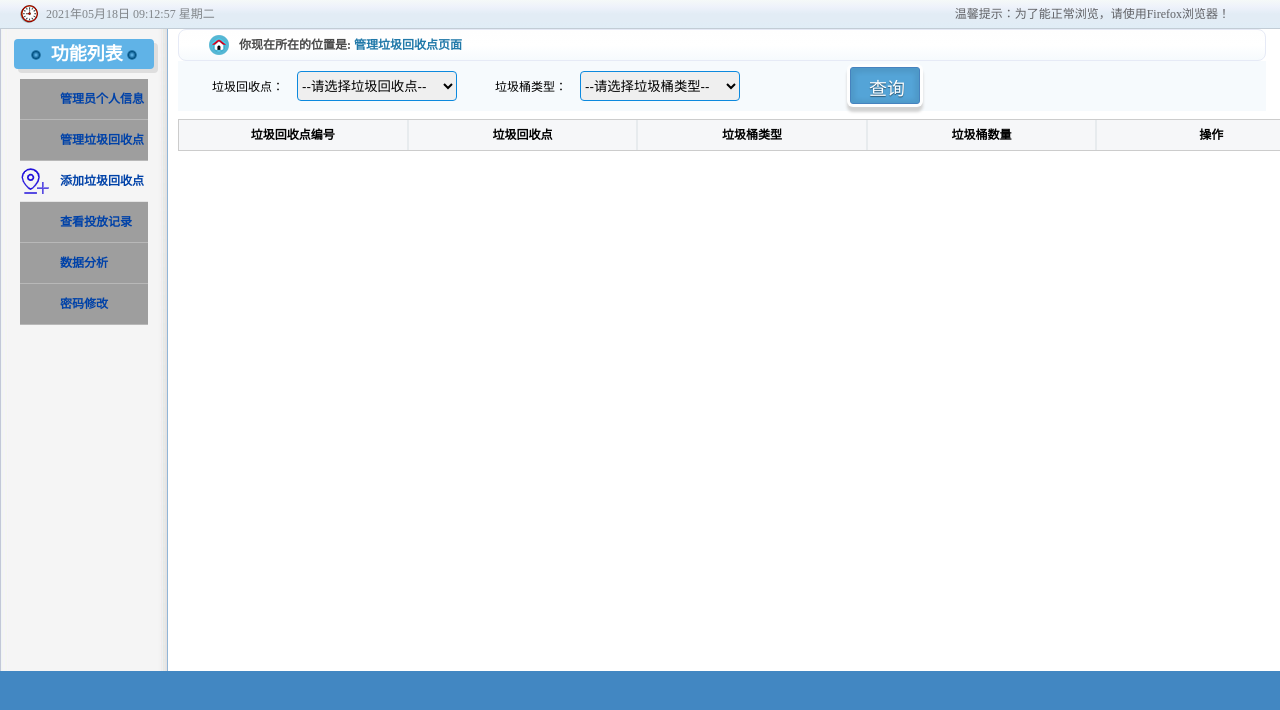
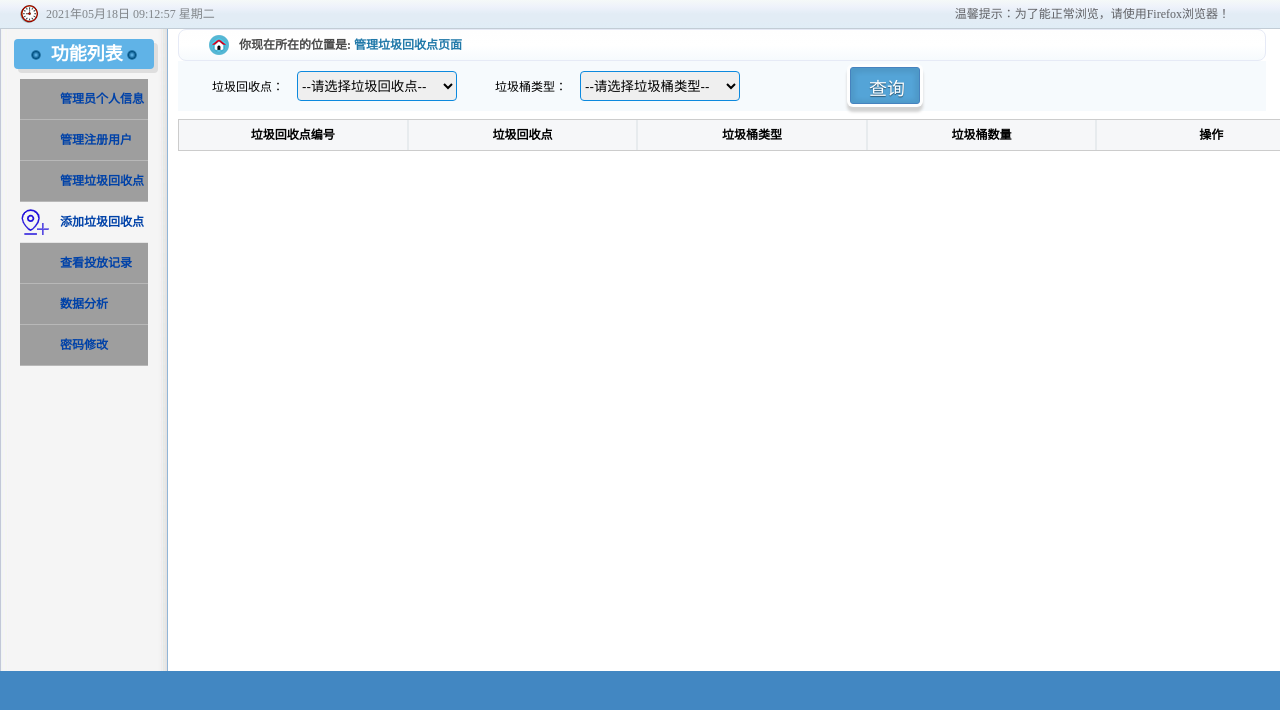
Before and after one commit to lp15929801907/GarbageSort, a Django app: page /manage_dump/ in a window 1280 px wide; the page is wider, and only the part inside the window is pictured. Shown: the part 48-758 px from the top of that part. Run offline with Django 3.2, Linux system fonts and the light colour scheme; data that the repository does not hold is empty; some libraries are stand-ins or nearby versions; grey boxes are pictures that could not be loaded.

Commit message:
5.18添加用户管理功能

```diff
--- a/MyApp/static/css/public.css
+++ b/MyApp/static/css/public.css
@@ -140,18 +140,21 @@ li{
     background: url("../img/gerenxinxi.png") 0  center no-repeat;
 }
 .list li:nth-child(2){
-    background: url("../img/huishouzhan.png") 0  center no-repeat;
+    background: url("../img/yonghu.png") 0  center no-repeat;
 }
 .list li:nth-child(3){
+    background: url("../img/huishoudian.png") 0  center no-repeat;
+}
+.list li:nth-child(4){
     background: url("../img/tianjia.png") 0  center no-repeat;
 }
-.list li:nth-child(4){
+.list li:nth-child(5){
     background: url("../img/jilu.png") 0  center no-repeat;
 }
-.list li:nth-child(5){
+.list li:nth-child(6){
     background: url("../img/shujufenxi.png") 0  center no-repeat;
 }
-.list li:nth-child(6) {
+.list li:nth-child(7) {
     background: url("../img/mima.png") 0 center no-repeat;
 }
 .list li:hover{
--- a/MyApp/templates/common/change_password.html
+++ b/MyApp/templates/common/change_password.html
@@ -27,9 +27,9 @@
             <nav>
                 <ul class="list">
                     <li><a href="/common_information?">用户个人信息</a></li>
-                    <li><a href="/garbage_type?">垃圾类别</a></li>
-                    <li><a href="/search_dump?">垃圾回收点</a></li>
-                    <li><a href="/throw_record?">投放记录</a></li>
+                    <li><a href="/garbage_type?">查看垃圾类别</a></li>
+                    <li><a href="/search_dump?">查看垃圾回收点</a></li>
+                    <li><a href="/throw_record?">查看投放记录</a></li>
                     <li><a href="/common_analysis?">数据分析</a></li>
                     <li><a href="/change_password?">密码修改</a></li>
                 </ul>
--- a/MyApp/templates/common/common_information.html
+++ b/MyApp/templates/common/common_information.html
@@ -28,9 +28,9 @@
             <nav>
                 <ul class="list">
                     <li><a href="/common_information?">用户个人信息</a></li>
-                    <li><a href="/garbage_type?">垃圾类别</a></li>
-                    <li><a href="/search_dump?">垃圾回收点</a></li>
-                    <li><a href="/throw_record?">投放记录</a></li>
+                    <li><a href="/garbage_type?">查看垃圾类别</a></li>
+                    <li><a href="/search_dump?">查看垃圾回收点</a></li>
+                    <li><a href="/throw_record?">查看投放记录</a></li>
                     <li><a href="/common_analysis?">数据分析</a></li>
                     <li><a href="/change_password?">密码修改</a></li>
                 </ul>
--- a/MyApp/templates/common/search_dump.html
+++ b/MyApp/templates/common/search_dump.html
@@ -45,9 +45,9 @@
         <nav>
             <ul class="list">
                     <li><a href="/common_information?">用户个人信息</a></li>
-                    <li><a href="/garbage_type?">垃圾类别</a></li>
-                    <li><a href="/search_dump?">垃圾回收点</a></li>
-                    <li><a href="/throw_record?">投放记录</a></li>
+                    <li><a href="/garbage_type?">查看垃圾类别</a></li>
+                    <li><a href="/search_dump?">查看垃圾回收点</a></li>
+                    <li><a href="/throw_record?">查看投放记录</a></li>
                     <li><a href="/common_analysis?">数据分析</a></li>
                     <li><a href="/change_password?">密码修改</a></li>
             </ul>
--- a/MyApp/templates/common/throw_record.html
+++ b/MyApp/templates/common/throw_record.html
@@ -42,9 +42,9 @@
             <nav>
                 <ul class="list">
                     <li><a href="/common_information?">用户个人信息</a></li>
-                    <li><a href="/garbage_type?">垃圾类别</a></li>
-                    <li><a href="/search_dump?">垃圾回收点</a></li>
-                    <li><a href="/throw_record?">投放记录</a></li>
+                    <li><a href="/garbage_type?">查看垃圾类别</a></li>
+                    <li><a href="/search_dump?">查看垃圾回收点</a></li>
+                    <li><a href="/throw_record?">查看投放记录</a></li>
                     <li><a href="/common_analysis?">数据分析</a></li>
                     <li><a href="/change_password?">密码修改</a></li>
                 </ul>
--- a/MyApp/templates/manager/add_new_dump.html
+++ b/MyApp/templates/manager/add_new_dump.html
@@ -41,6 +41,7 @@
             <nav>
                 <ul class="list">
                 <li><a href="/manager_information?">管理员个人信息</a></li>
+                <li><a href="/manage_common?">管理注册用户</a></li>
                 <li><a href="/manage_dump?">管理垃圾回收点</a></li>
                 <li><a href="/add_new_dump?">添加垃圾回收点</a></li>
                 <li><a href="/search_record?">查看投放记录</a></li>
--- a/MyApp/templates/manager/alter_dump.html
+++ b/MyApp/templates/manager/alter_dump.html
@@ -41,6 +41,7 @@
             <nav>
                 <ul class="list">
                 <li><a href="/manager_information?">管理员个人信息</a></li>
+                <li><a href="/manage_common?">管理注册用户</a></li>
                 <li><a href="/manage_dump?">管理垃圾回收点</a></li>
                 <li><a href="/add_new_dump?">添加垃圾回收点</a></li>
                 <li><a href="/search_record?">查看投放记录</a></li>
--- a/MyApp/templates/manager/change_manager_password.html
+++ b/MyApp/templates/manager/change_manager_password.html
@@ -27,6 +27,7 @@
             <nav>
                 <ul class="list">
                 <li><a href="/manager_information?">管理员个人信息</a></li>
+                <li><a href="/manage_common?">管理注册用户</a></li>
                 <li><a href="/manage_dump?">管理垃圾回收点</a></li>
                 <li><a href="/add_new_dump?">添加垃圾回收点</a></li>
                 <li><a href="/search_record?">查看投放记录</a></li>
--- a/MyApp/templates/manager/manage_dump.html
+++ b/MyApp/templates/manager/manage_dump.html
@@ -44,11 +44,12 @@
         <nav>
             <ul class="list">
                 <li><a href="/manager_information?">管理员个人信息</a></li>
-                    <li><a href="/manage_dump?">管理垃圾回收点</a></li>
-                    <li><a href="/add_new_dump?">添加垃圾回收点</a></li>
-                    <li><a href="/search_record?">查看投放记录</a></li>
-                    <li><a href="/manage_analysis?">数据分析</a></li>
-                    <li><a href="/change_manager_password?">密码修改</a></li>
+                <li><a href="/manage_common?">管理注册用户</a></li>
+                <li><a href="/manage_dump?">管理垃圾回收点</a></li>
+                <li><a href="/add_new_dump?">添加垃圾回收点</a></li>
+                <li><a href="/search_record?">查看投放记录</a></li>
+                <li><a href="/manage_analysis?">数据分析</a></li>
+                <li><a href="/change_manager_password?">密码修改</a></li>
             </ul>
         </nav>
     </div>
--- a/MyApp/templates/manager/manager_information.html
+++ b/MyApp/templates/manager/manager_information.html
@@ -28,6 +28,7 @@
             <nav>
                 <ul class="list">
                 <li><a href="/manager_information?">管理员个人信息</a></li>
+                <li><a href="/manage_common?">管理注册用户</a></li>
                 <li><a href="/manage_dump?">管理垃圾回收点</a></li>
                 <li><a href="/add_new_dump?">添加垃圾回收点</a></li>
                 <li><a href="/search_record?">查看投放记录</a></li>
--- a/MyApp/views.py
+++ b/MyApp/views.py
@@ -169,7 +169,7 @@ def search_dump(request):
                     else:  # 若查询的结果集为0，那么输出未找到该类型的垃圾桶！
                         dump_result = Dump.objects.all()
                         return render(request, 'common/search_dump.html', context={"dumps": dump_result, "types": types, "name": global_cname, "status": 1})
-        else:  # 两者都为空，则显示空列表
+        else:  # 两者都为空
             dump_result = Dump.objects.all()
             return render(request, 'common/search_dump.html', context={"dumps": dump_result, "types": types, "name": global_cname, "status": 3})
 # 投放垃圾
@@ -215,7 +215,7 @@ def throw_record(request):
                     else:  # 若查询的结果集为0，那么输出未找到该类型的垃圾桶！
                         records = Throw.objects.filter(common_tel=account)
                         return render(request, 'common/throw_record.html', context={"records": records, "name": global_cname, "status": 1})
-        else:  # 两者都为空，则显示空列表
+        else:  # 两者都为空
             records = Throw.objects.filter(common_tel=account)
             return render(request, 'common/throw_record.html', context={"records": records, "name": global_cname, "status": 3})
 # 分析单用户投放记录数据
@@ -269,6 +269,30 @@ def manager_information(request):
             "email": result[0].manager_email,
         }
         return render(request, 'manager/manager_information.html', context)  # 将该管理员的个人信息再次传到前端页面
+# 管理注册用户
+def manage_common(request):
+    if request.method == "GET":
+        commons = Common.objects.all()  # 把所有用户查询出来
+        return render(request, 'manager/manage_common.html', context={"commons": commons, "name": global_mname})
+    else:  # manager/manage_common.html页面中通过post方式的“查询”按钮跳转到此处，即完成查询操作
+        common_address = request.POST.get("common_address")
+        if common_address:  # 如果用户地址非空，则按用户地址查找
+            commons = Common.objects.filter(common_address=common_address)
+            if commons:  # 如果找到的结果集非空，则输出
+                return render(request, 'manager/manage_common.html', context={"commons": commons, "name": global_mname})
+            else:  # 若查询的结果集为0，那么输出未找到该地区的注册用户！
+                commons = Common.objects.all()  # 把所有用户查询出来
+                return render(request, 'manager/manage_common.html', context={"commons": commons, "name": global_mname, "status": 0})
+        else:  # 如果用户地址为空，则输出提示信息！
+            commons = Common.objects.all()  # 把所有用户查询出来
+            return render(request, 'manager/manage_common.html', context={"commons": commons, "name": global_mname, "status": 1})
+# 删除注册用户
+def delete_common(request):
+    if request.method == "GET":
+        common_tel = request.GET.get("common_tel")
+        Common.objects.filter(common_tel=common_tel).delete()  # 当点击删除按钮后，删除该用户
+        commons = Common.objects.all()  # 把所有用户查询出来
+        return render(request, 'manager/manage_common.html', context={"commons": commons, "name": global_mname})
 # 管理垃圾回收点
 def manage_dump(request):
     if request.method == "GET":  # 此部分是当用户每次点击侧边导航栏的“管理垃圾回收点”选项时，都要显示出所有垃圾回收点资料
@@ -302,7 +326,7 @@ def manage_dump(request):
                     else:  # 若查询的结果集为0，那么输出未找到类型的垃圾桶！
                         dump_result = Dump.objects.all()
                         return render(request, 'manager/manage_dump.html', context={"dumps": dump_result, "types": types, "name": global_mname, "status": 1})
-        else:  # 两者都为空，则显示空列表
+        else:  # 两者都为空
             dump_result = Dump.objects.all()
             return render(request, 'manager/manage_dump.html', context={"dumps": dump_result, "types": types, "name": global_mname, "status": 3})
 # 增加垃圾桶的数量
@@ -444,7 +468,7 @@ def search_record(request):
                     else:  # 若查询的结果集为0，那么输出未找到该垃圾回收点的投放记录！
                         records = Throw.objects.all()
                         return render(request, 'manager/search_record.html', context={"commons": commons, "records": records, "name": global_mname, "status": 1})
-        else:  # 两者都为空，则显示空列表
+        else:  # 两者都为空
             records = Throw.objects.all()
             return render(request, 'manager/search_record.html', context={"commons": commons, "records": records, "name": global_mname, "status": 3})
 # 分析所有的投放记录
@@ -543,7 +567,7 @@ def manage_analysis(request):
                         count3 = len(record3)
                         count4 = len(record4)
                         return render(request, 'manager/manage_analysis.html', context={"commons": commons, "count": count, "count1": count1, "count2": count2, "count3": count3, "count4": count4, "name": global_mname, "status": 1})
-        else:  # 两者都为空，则显示空列表
+        else:  # 两者都为空
             records = Throw.objects.all()  # 把所有用户的投放记录查询出来
             record1 = Throw.objects.filter(dump_type="A")  # 把所有用户投放厨余垃圾的记录查询出来
             record2 = Throw.objects.filter(dump_type="B")  # 把所有用户投放可回收垃圾的记录查询出来
@@ -557,10 +581,11 @@ def manage_analysis(request):
             return render(request, 'manager/manage_analysis.html', context={"commons": commons, "count": count, "count1": count1, "count2": count2, "count3": count3, "count4": count4, "name": global_mname, "status": 3})
 # 删除投放记录
 def delete_record(request):
-    throw_id = request.GET.get("throw_id")
-    Throw.objects.filter(id=throw_id).delete()  # 当点击删除按钮后，删除该投放记录
-    records = Throw.objects.all()  # 把当前投放记录查询出来
-    return render(request, 'manager/search_record.html', context={"records": records, "name": global_mname})
+    if request.method == "GET":
+        throw_id = request.GET.get("id")
+        Throw.objects.filter(id=throw_id).delete()  # 当点击删除按钮后，删除该投放记录
+        records = Throw.objects.all()  # 把当前投放记录查询出来
+        return render(request, 'manager/search_record.html', context={"records": records, "name": global_mname})
 # 修改管理员的密码
 def change_manager_password(request):
     result = User.objects.filter(account=account).first()
--- a/WasteSorting/urls.py
+++ b/WasteSorting/urls.py
@@ -41,5 +41,7 @@ urlpatterns = [
     path('alter_dump/', App_views.alter_dump),
     path('common_analysis/', App_views.common_analysis),
     path('manage_analysis/', App_views.manage_analysis),
+    path('manage_common/', App_views.manage_common),
+    path('delete_common/', App_views.delete_common),
     path('', App_views.login),
 ]
```
Lines whose indentation alone changed are shown as unchanged.
